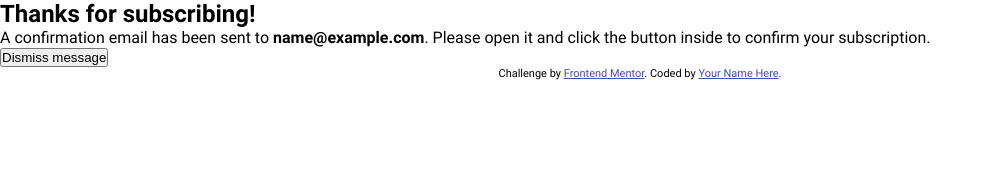
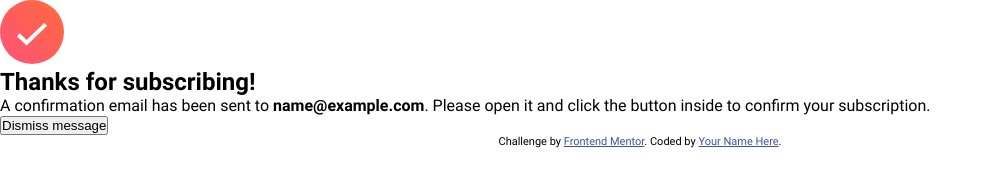
Before and after one commit to Iyanu22/newsletter-signup-with-success-message, a website: page index.html in a window 1280 px wide. Both pictures are taken after typing "name@example.com" into the empty fields and a click on the button "Subscribe to monthly newsletter". Shown: the whole page, without its empty margins (0-993 px from the left). Drawn offline with nearby package versions, Linux system fonts and the light colour scheme; files that its build step writes are made by us from their sources; files whose address does not match are found by name.

Commit message:
feat: add the class and id =success and attribute hidden to the section message to hide the success message on load and reveal it with  successSection.hidden = false

```diff
--- a/index.html
+++ b/index.html
@@ -51,14 +51,15 @@
   <!-- Sign-up form end -->
 
   <!-- Success message start -->
-
+<section class="success" id="success" hidden>
+  <img src="./assets/images/icon-success.svg" alt="">
  <h2> Thanks for subscribing!</h2>
 
   <p>A confirmation email has been sent to <strong id="success-email">ash@loremcompany.com</strong>.
   Please open it and click the button inside to confirm your subscription.</p>
 
   <button  type="button" id="dismiss">Dismiss message</button>
-
+</section>
   <!-- Success message end -->
 
   <footer class="attribution">
```
